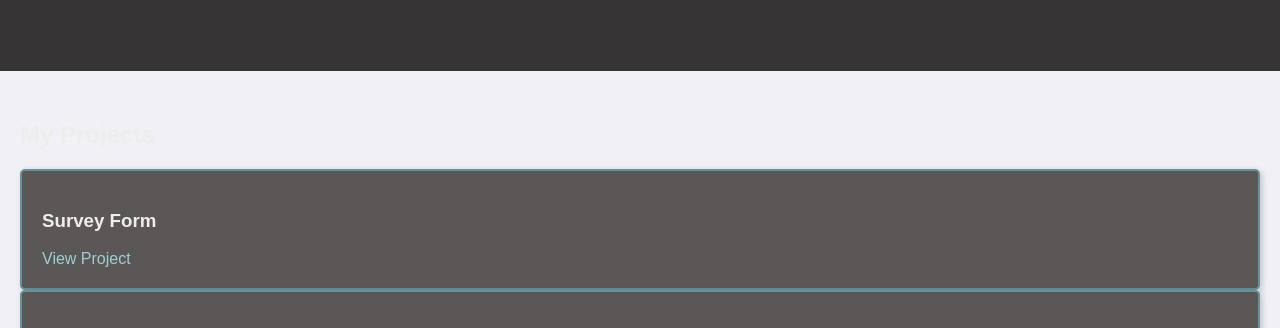
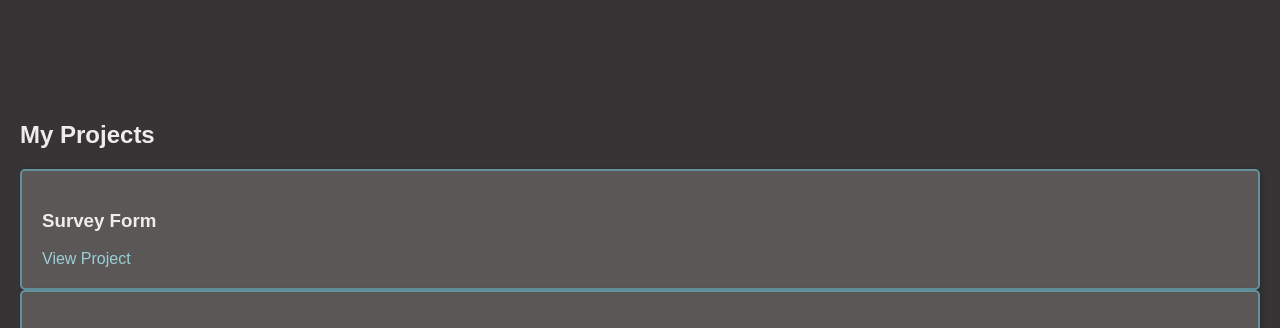
Before and after one commit to refractable/personal-portfolio, a plain HTML site: page index.html in a window 1280 px wide. Shown: the part 469-797 px from the top of the page. Drawn offline with Linux system fonts and the light colour scheme; a script that the page names is missing.

Commit message:
Update styles.css
background color looked better before

```diff
--- a/styles.css
+++ b/styles.css
@@ -1,7 +1,7 @@
 body {
     margin: 0;
     font-family: 'Poppins', sans-serif;
-    background-color: #f0f0f5;
+    background-color: #363434;
     color: #efecec;
     box-sizing: border-box;
     transition: background-color 0.5s ease;
```
